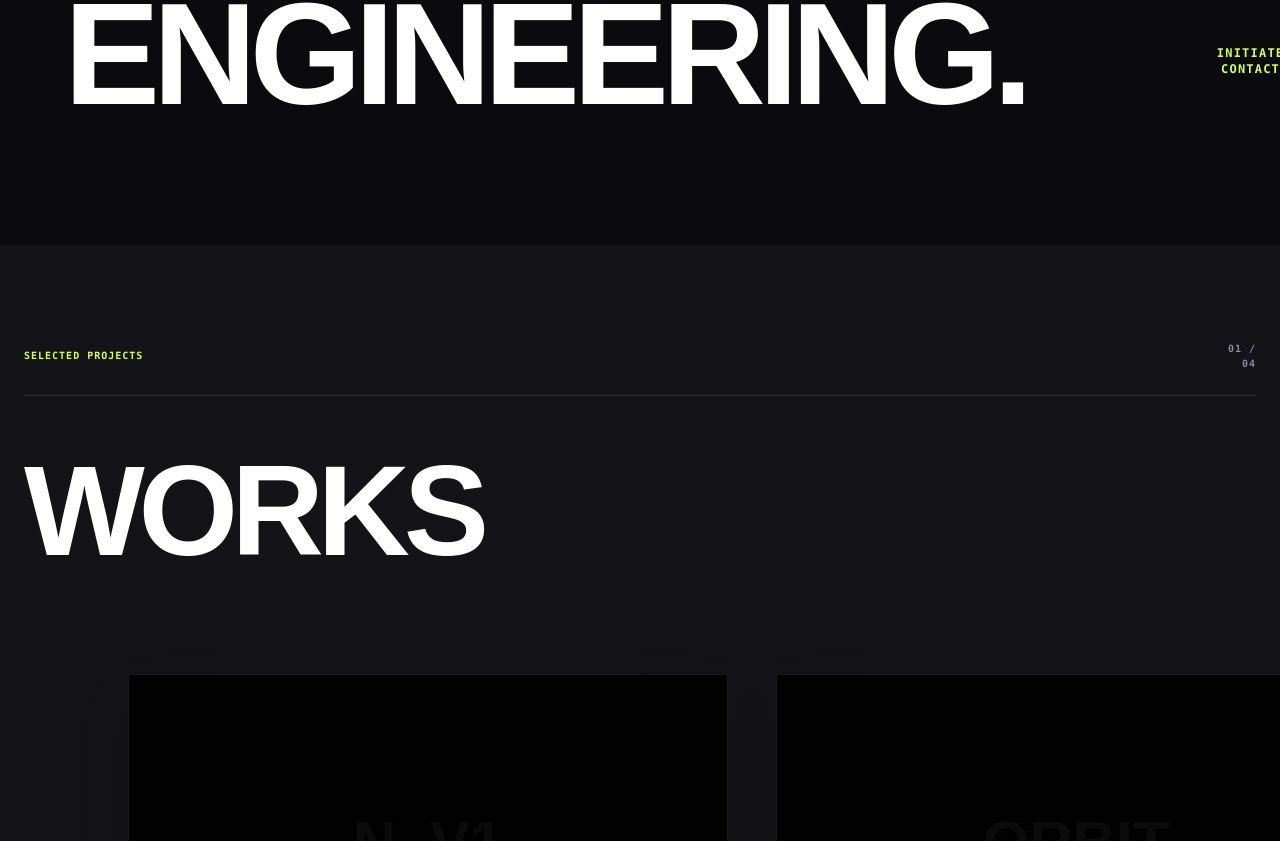
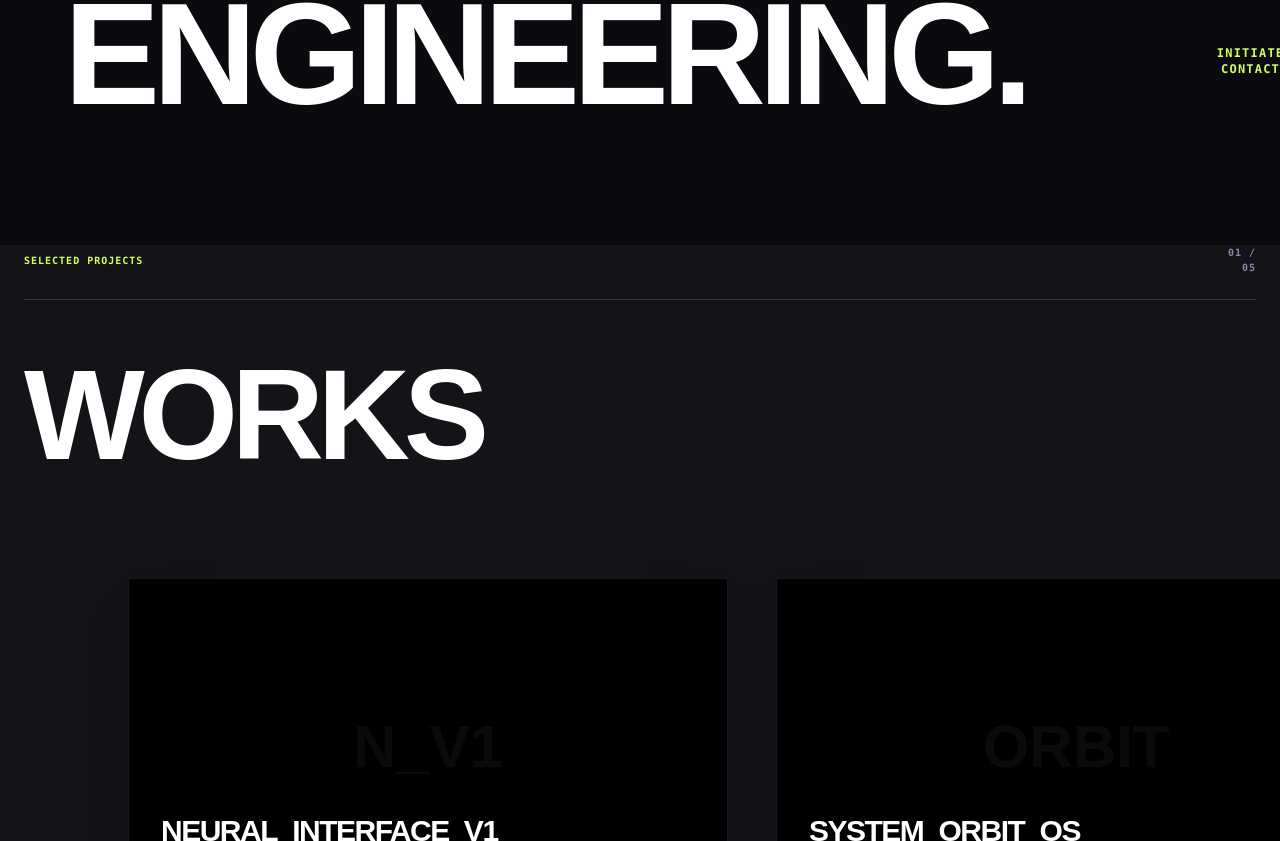
Before and after one commit to mezo2000tiger2-sudo/portofolio, a React (Vite) app: page / in a window 1280 px wide. Shown: the part 1959-2800 px from the top of the page. Built offline with nearby package versions, Linux system fonts and the light colour scheme.

Commit message:
work coursel animation

```diff
--- a/src/components/WorksCarousel.tsx
+++ b/src/components/WorksCarousel.tsx
@@ -1,6 +1,16 @@
+import { useRef } from "react"
 import { ProjectCard } from "./ProjectCard"
+import gsap from "gsap"
+import { ScrollTrigger } from "gsap/ScrollTrigger"
+import { useGSAP } from "@gsap/react"
+
+gsap.registerPlugin(ScrollTrigger)
 
 export function WorksCarousel() {
+  const sectionRef = useRef<HTMLElement>(null)
+  const triggerRef = useRef<HTMLDivElement>(null)
+  const trackRef = useRef<HTMLDivElement>(null)
+
   const projects = [
     {
       title: "NEURAL_INTERFACE_V1",
@@ -13,23 +23,63 @@ export function WorksCarousel() {
       category: "Product",
       year: "Application",
       imageText: "ORBIT"
+    },
+    {
+      title: "QUANTUM_REDUX",
+      category: "Design",
+      year: "2023",
+      imageText: "QR"
+    },
+    {
+      title: "CORE_ARCHITECTURE",
+      category: "Engineering",
+      year: "2025",
+      imageText: "CORE"
+    },
+    {
+      title: "FLUX_TERMINAL",
+      category: "Utility",
+      year: "2024",
+      imageText: "FLUX"
     }
   ]
 
+  useGSAP(() => {
+    if (!trackRef.current || !triggerRef.current) return
+
+    const trackWidth = trackRef.current.scrollWidth
+    const viewportWidth = window.innerWidth
+    const scrollAmount = trackWidth - viewportWidth
+
+    gsap.to(trackRef.current, {
+      x: -scrollAmount,
+      ease: "none",
+      scrollTrigger: {
+        trigger: triggerRef.current,
+        pin: true,
+        scrub: 2,
+        start: "top top",
+        end: () => `+=${scrollAmount}`,
+        invalidateOnRefresh: true,
+      }
+    })
+  }, { scope: sectionRef })
+
   return (
-    <section id="works" className="py-24 bg-background ">
+    <section id="works" ref={sectionRef} className="bg-background overflow-hidden">
+      <div ref={triggerRef} className="min-h-screen flex flex-col justify-center">
         <div className="container mx-auto px-6 mb-16">
           <div className="flex items-center justify-between border-b border-[#333] pb-6 mb-16">
             <span className="text-primary font-mono text-[10px] uppercase font-bold tracking-widest">SELECTED PROJECTS</span>
-          <span className="text-[#8888aa] font-mono text-[10px] uppercase font-bold tracking-widest text-right">01 /<br />04</span>
+            <span className="text-[#8888aa] font-mono text-[10px] uppercase font-bold tracking-widest text-right">01 /<br />05</span>
           </div>
           <h2 className="text-5xl md:text-[8rem] font-heading font-extrabold text-white tracking-tighter uppercase leading-[0.8]">
             WORKS
           </h2>
         </div>
 
-      <div className="w-full flex pl-6 md:pl-0 lg:pl-[10%] pt-12 pb-32 overflow-visible">
-        <div className="flex gap-12 pb-10" id="works-carousel-track">
+        <div className="w-full flex pt-12 pb-32 overflow-visible">
+          <div ref={trackRef} className="flex gap-12 pl-6 md:pl-[10%]" id="works-carousel-track">
             {projects.map((project, index) => (
               <ProjectCard
                 key={index}
@@ -41,6 +91,7 @@ export function WorksCarousel() {
             ))}
           </div>
         </div>
+      </div>
     </section>
   )
 }
```
Also changed, not shown: 1 other file (tests, documents, lock files or other folders). Lines whose indentation alone changed are shown as unchanged.
